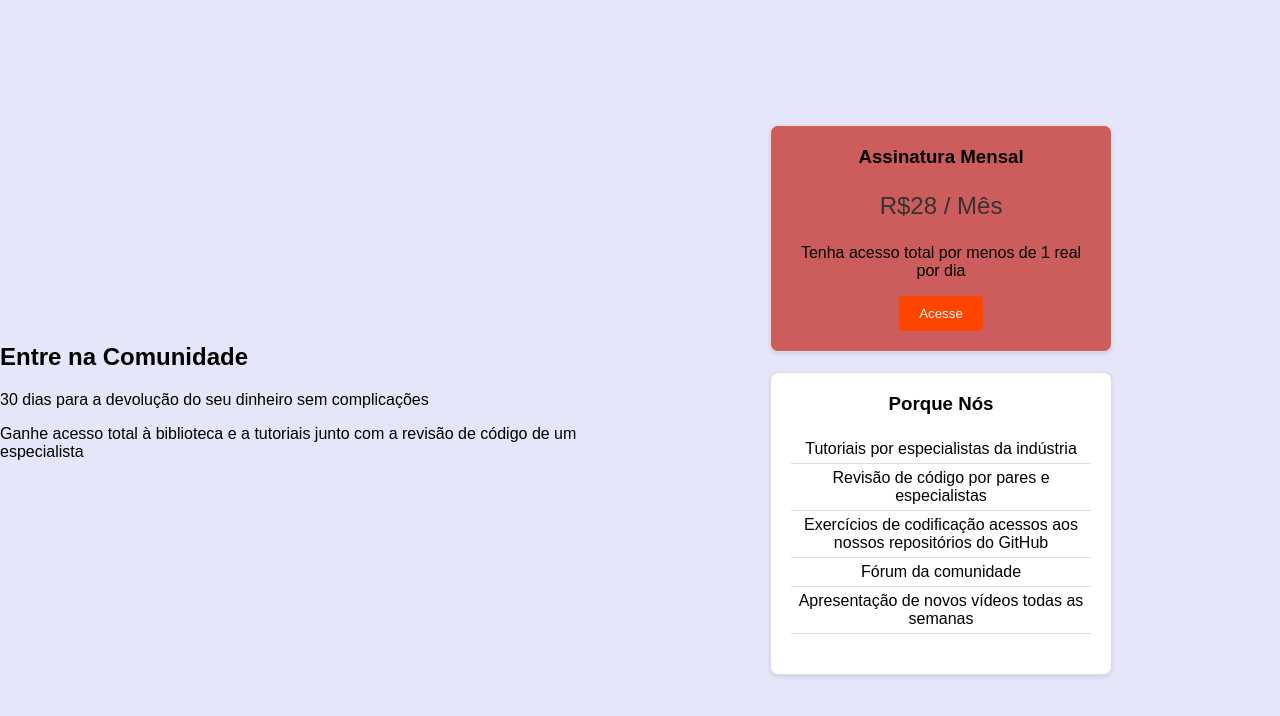
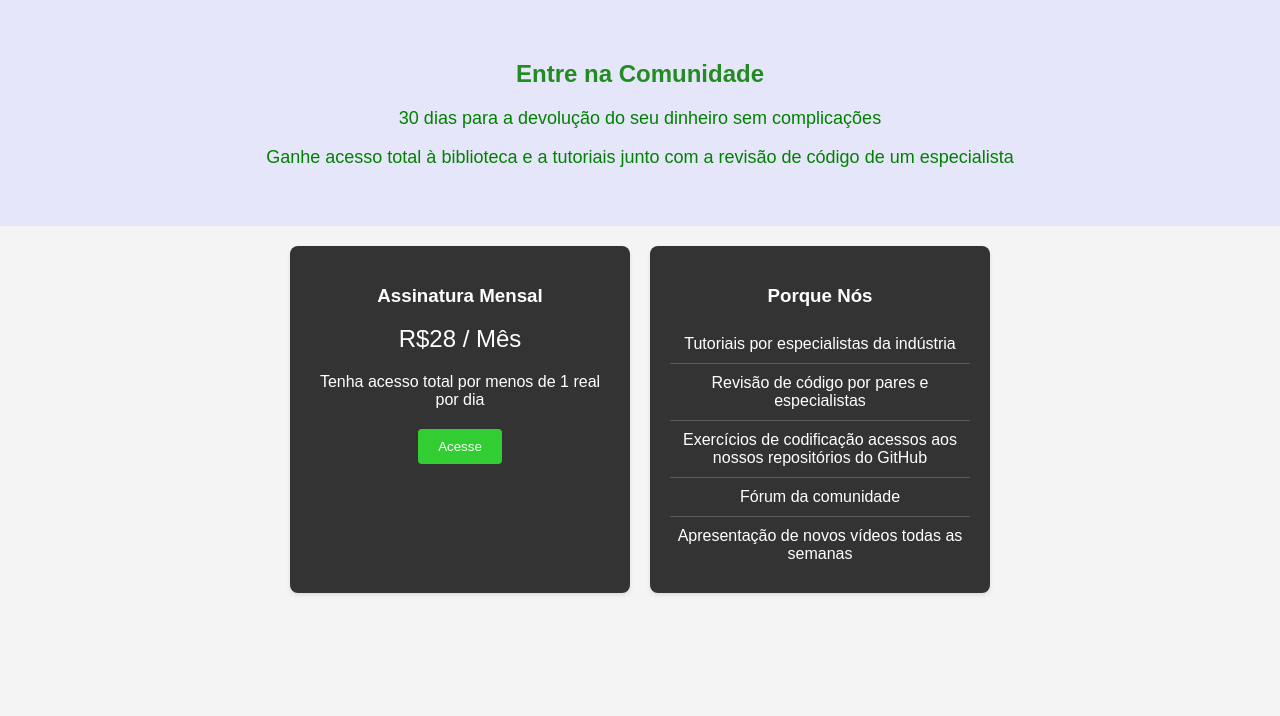
Before and after one commit to Vitorcostalv/grid-responsiva, a plain HTML site: page index.html in a window 1280 px wide. Drawn offline with Linux system fonts and the light colour scheme.

Commit message:
alteração css

```diff
--- a/styles.css
+++ b/styles.css
@@ -1,75 +1,80 @@
+
 body {
     font-family: Arial, sans-serif;
     margin: 0;
     padding: 0;
+    background-color: #f4f4f4;
+    color: #333;
+}
+
+.introducao {
+    background-color: #e6e6fa;
+    text-align: center;
+    padding: 40px 20px;
+}
+
+.introducao h1 {
+    color: #228b22;
+}
+
+.introducao p {
+    color: #008000;
+    font-size: 18px;
+}
+
+.grid-de-precos {
     display: flex;
     justify-content: center;
-    align-items: center;
-    height: 100vh;
-    background-color: #e6e6fa;
-}
-.grid-de-precos {
-    display: flex;
     flex-wrap: wrap;
-    justify-content: center;
     gap: 20px;
     padding: 20px;
 }
+
 .item-de-preco {
-    background: #fff;
-    border: 1px solid #ddd;
+    background-color: #333;
+    color: #fff;
     border-radius: 8px;
-    box-shadow: 0 2px 4px rgba(0, 0, 0, 0.1);
     width: 300px;
     padding: 20px;
     text-align: center;
-}
-.basico {
-    background-color: #cd5c5c;
+    box-shadow: 0 2px 4px rgba(0, 0, 0, 0.1);
 }
 
-.padrao {
-    background-color: #cd5c5c;
+.basico .preco {
+    font-size: 24px;
+    margin: 10px 0;
 }
 
-.premium {
-    background-color: #2e8b57;
+.basico .descricao {
+    margin: 20px 0;
+    font-size: 16px;
 }
 
-.item-de-preco h3 {
-    margin-top: 0;
+.porque-nos ul {
+    list-style: none;
+    padding: 0;
+    margin: 0;
 }
 
-.item-de-preco .preco {
-    font-size: 24px;
-    color: #333;
+.porque-nos ul li {
+    padding: 10px 0;
+    border-top: 1px solid rgba(255, 255, 255, 0.2);
 }
 
-.item-de-preco ul {
-    list-style: none;
-    padding: 0;
-    margin: 20px 0;
+.porque-nos ul li:first-child {
+    border-top: none;
 }
 
-.item-de-preco ul li {
-    padding: 5px 0;
-    border-bottom: 1px solid #ddd;
-}
 .item-de-preco button {
-    background: #ff4500;
+    background-color: #32cd32;
     color: #fff;
     border: none;
     border-radius: 4px;
     padding: 10px 20px;
     cursor: pointer;
-    transition: background 0.3s;
+    transition: background-color 0.3s;
 }
 
 .item-de-preco button:hover {
-    background: #dc143c;
+    background-color: #228b22;
 }
-@media (max-width: 768px) {
-    .item-de-preco {
-        width: 100%;
-    }
-}
```
